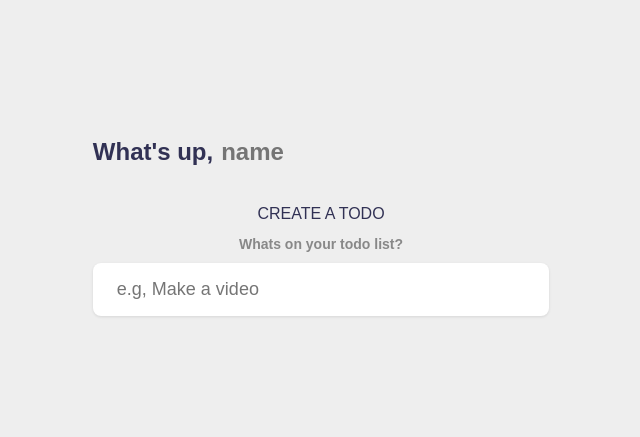
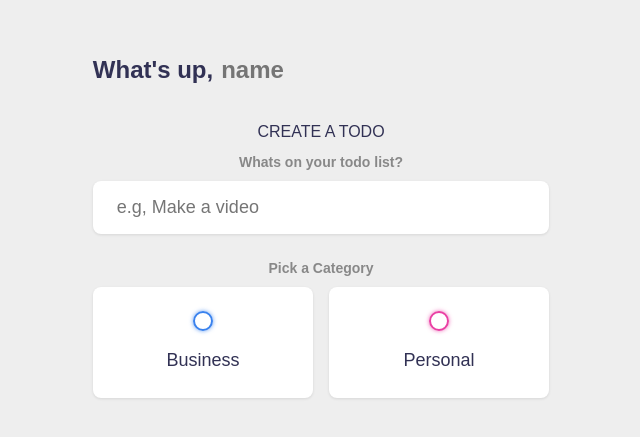
Before and after one commit to lgonzalez-3420/todo-app, a Vue app: page / in a window 1280 px wide. Shown: the part 175-612 px from the top of the page, without its empty margins (319-959 px from the left). Built offline with nearby package versions, Linux system fonts and the light colour scheme.

Commit message:
added category

```diff
--- a/src/App.vue
+++ b/src/App.vue
@@ -3,17 +3,20 @@ import {ref} from 'vue'
 const todos = ref([])
 const name = ref('')
 const input_content = ref('')
+const input_category = ref(null)
 
 const addTodo = () => {
-  if(input_content.value.trim() === '') {
+  if(input_content.value.trim() === '' || input_category.value == null) {
     return
   }
 
   todos.value.push({
     content: input_content.value,
+    category: input_category.value,
   })
 
   input_content.value = ''
+  input_category.value = null
   //console.log(todos)
 
 }
@@ -35,6 +38,25 @@ const addTodo = () => {
         <h4>Whats on your todo list?</h4>
         <input type="text" placeholder="e.g, Make a video" v-model="input_content" />
         <!-- {{ input_content }} -->
+
+        <h4>Pick a Category</h4>
+        <div class="options">
+          <label>
+            <input type="radio" name="category" value="business" v-model="input_category" />
+            <span class="bubble business"></span>
+            <div>Business</div>
+          </label>
+
+          <label>
+            <input type="radio" name="category" value="personal" v-model="input_category" />
+            <span class="bubble personal"></span>
+            <div>Personal</div>
+          </label>
+
+          <!-- {{ input_category }} -->
+
+        </div>
+
       </form>
     </section>
 
```
